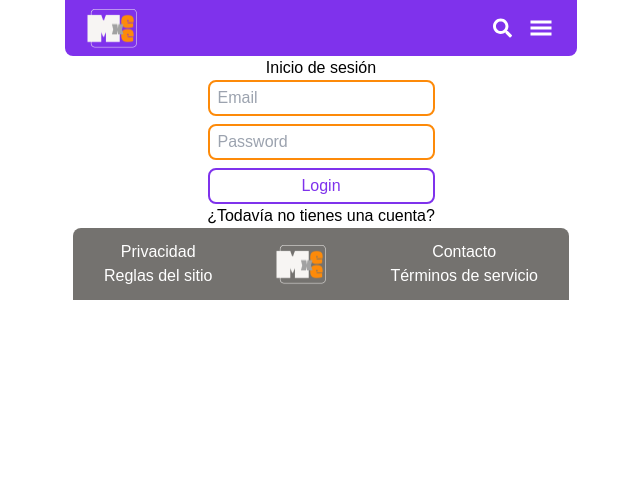
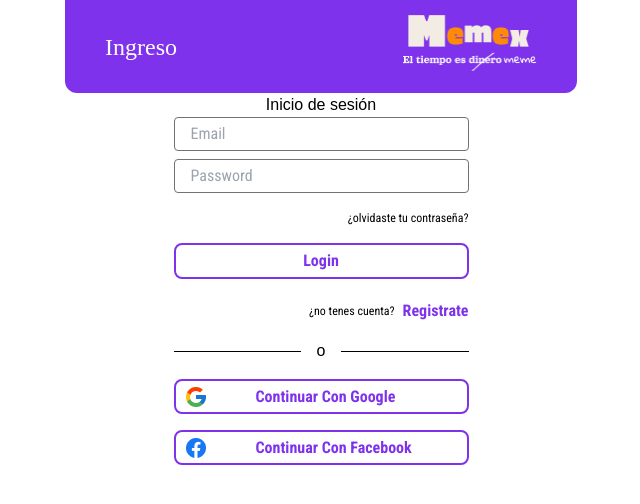
Before and after one commit to No-Country/S4-13-T-Node-React, a Next.js app in the folder front/: page /login in a window 1280 px wide. Shown: the top 504 px of the page, without its empty margins (319-959 px from the left). Built offline with nearby package versions, Linux system fonts and the light colour scheme; a web font is replaced by a local one.

Commit message:
estilos y redux de forms

```diff
--- a/front/components/formLogin/FormLogin.tsx
+++ b/front/components/formLogin/FormLogin.tsx
@@ -1,34 +1,29 @@
-import { Formik, Form, Field } from "formik";
-import React from "react";
-import * as Yup from "yup";
+import { Formik, Form, Field } from 'formik';
+import React from 'react';
+import * as Yup from 'yup';
 
-import {useDispatch} from 'react-redux'
+import { useDispatch } from 'react-redux';
 import { login } from '../../redux/slice/userLoginSlice';
 import { LoginProps } from '../../interfaces';
-
+import Link from 'next/link';
 
 const validateLoginSchema = Yup.object({
-  email: Yup.string()
-    .email("Debes ingresar un email válido")
-    .required("Email requerido"),
-  password: Yup.string()
-    .min(6, "El password debe tener al menos 6 caracteres")
-    .required("Password requerido"),
+  email: Yup.string().email('Debes ingresar un email válido').required('Email requerido'),
+  password: Yup.string().min(6, 'El password debe tener al menos 6 caracteres').required('Password requerido'),
 });
 
 const FormLogin = () => {
-
-  const dispatch = useDispatch()
+  const dispatch = useDispatch();
 
   return (
     <>
       <h1>Inicio de sesión</h1>
       {
         <Formik
-          initialValues={{ email: "", password: "" }}
-          onSubmit={(values:LoginProps, {resetForm}) => {
-            dispatch(login(values))
-            resetForm()
+          initialValues={{ email: '', password: '' }}
+          onSubmit={(values: LoginProps, { resetForm }) => {
+            dispatch(login(values));
+            resetForm();
           }}
           validationSchema={validateLoginSchema}
         >
@@ -39,23 +34,24 @@
                   name="email"
                   type="email"
                   placeholder="Email"
-                  className="border-2 border-secondary rounded-lg px-2 py-1"
+                  className=" font-roboto border-[1px] border-accent rounded-[4px] w-[295px] px-4 py-1"
                 />
-                {errors.email && touched.email ? (
-                  <div className="text-xs">{errors.email}</div>
-                ) : null}
+                {errors.email && touched.email ? <div className="text-xs">{errors.email}</div> : null}
                 <Field
                   name="password"
                   type="password"
                   placeholder="Password"
-                  className="border-2 border-secondary rounded-lg px-2 py-1"
+                  className=" font-roboto border-[1px] border-accent rounded-[4px] w-[295px] pl-4 py-1"
                 />
-                {errors.password && touched.password ? (
-                  <div className="text-xs">{errors.password}</div>
-                ) : null}
+                {errors.password && touched.password ? <div className="text-xs">{errors.password}</div> : null}
+                <Link href="#">
+                  <a className="text-[12px] font-roboto w-[295px] text-end my-2 hover:text-primary">
+                    ¿olvidaste tu contraseña?
+                  </a>
+                </Link>
                 <button
                   type="submit"
-                  className="border-2 border-primary rounded-lg px-4 py-1 text-primary"
+                  className="border-2 border-primary rounded-[8px] font-bold w-[295px] font-roboto px-4 py-1 text-primary"
                 >
                   Login
                 </button>
--- a/front/components/formRegister/FormRegister.tsx
+++ b/front/components/formRegister/FormRegister.tsx
@@ -20,7 +20,7 @@
 
   return (
     <>
-      <h4 className="text-sm max-w-[250px] py-6 text-center">
+      <h4 className="text-sm max-w-[250px] py-6 text-center font-semibold text-black">
         Vas a poder hacer comentarios, agregar a favoritos y subir memes!
       </h4>
       {
@@ -38,14 +38,14 @@
                 <Field
                   name="username"
                   placeholder="Nombre"
-                  autocomplete="off"
+                  autoComplete="off"
                   className="w-[295px] placeholder:text-accent font-roboto border-[1px] rounded-[4px] border-accent px-2 py-1"
                 />
                 {errors.username && touched.username ? <div className="text-xs">{errors.username}</div> : null}
                 <Field
                   name="email"
                   type="email"
-                  autocomplete="off"
+                  autoComplete="off"
                   placeholder="Email"
                   className="placeholder:text-accent font-roboto border-[1px] rounded-[4px] border-accent w-[295px] px-2 py-1"
                 />
@@ -53,7 +53,7 @@
                 <Field
                   name="password"
                   type="password"
-                  autocomplete="off"
+                  autoComplete="off"
                   placeholder="Contraseña"
                   className="placeholder:text-accent font-roboto border-[1px] rounded-[4px] border-accent w-[295px] px-2 py-1"
                 />
--- a/front/components/formRegister/MediaButton.tsx
+++ b/front/components/formRegister/MediaButton.tsx
@@ -4,7 +4,7 @@
 
 const MediaButton = ({ social }: MDProps) => {
   return (
-    <div className="w-[295px] h-[35px] border-[2px] border-primary rounded-[4px] cursor-pointer flex flex-row items-center justify-start px-2">
+    <div className="w-[295px] h-[35px] border-[2px] border-primary rounded-[8px] cursor-pointer flex flex-row items-center justify-start px-2">
       <Image src={`/assets/${social}.png`} width="24px" height="24px" />
       <p className="font-roboto text-primary font-bold capitalize pl-12">Continuar con {social}</p>
     </div>
--- a/front/hooks/useAxios.tsx
+++ b/front/hooks/useAxios.tsx
@@ -1,6 +1,6 @@
 import axios from 'axios';
 
-const BASE_URL = process.env.APIURL;
+const BASE_URL = process.env.NEXT_PUBLIC_API_URL;
 
 const useAxios = () => {
   const axiosInstance = axios.create({
--- a/front/next.config.js
+++ b/front/next.config.js
@@ -2,22 +2,9 @@
 const nextConfig = {
   reactStrictMode: true,
   swcMinify: true,
-  env: {
-    APIURL: 'http://localhost:8080',
-  },
   images: {
     domains: ['i.pravatar.cc', 'loremflickr.com'],
   },
 };
 
 module.exports = nextConfig;
-
-// domains: [
-//   'localhost',
-//   'img.etimg.com',
-//   'loremflickr.com',
-//   'assets.vogue.com',
-//   'm.media-amazon.com',
-//   'upload.wikimedia.org',
-// ],
-// formats: ['image/webp'],
--- a/front/pages/login/index.tsx
+++ b/front/pages/login/index.tsx
@@ -1,8 +1,11 @@
 import type { NextPage } from 'next';
 import Head from 'next/head';
-import Link from 'next/link';
 import FormLogin from '../../components/formLogin/FormLogin';
-import Layout from '../../components/layout/Layout';
+import LayoutFormPages from '../../components/layout/LayoutFormPages';
+import FormLinks from '../../components/formRegister/FormLinks';
+import { HrComponent } from '../../components/formRegister/HrComponent';
+import { MediaContainer } from '../../components/formRegister/MediaContainer';
+
 const Login: NextPage = () => {
   return (
     <div>
@@ -12,14 +15,14 @@
         <link rel="icon" href="/favicon.ico" />
       </Head>
 
-      <Layout>
+      <LayoutFormPages heading="ingreso">
         <div className="flex flex-col justify-center items-center">
           <FormLogin />
-          <Link href="/register">
-            <a>¿Todavía no tienes una cuenta?</a>
-          </Link>
+          <FormLinks question="¿no tenes cuenta?" anchor="Registrate" />
+          <HrComponent />
+          <MediaContainer />
         </div>
-      </Layout>
+      </LayoutFormPages>
     </div>
   );
 };
--- a/front/redux/slice/userLoginSlice.ts
+++ b/front/redux/slice/userLoginSlice.ts
@@ -21,6 +21,8 @@
         console.log('sesion iniciada!');
         return credentials;
       }
+      console.warn('credenciales incorrectas');
+
       return;
     },
   },
--- a/front/redux/slice/userSignupSlice.ts
+++ b/front/redux/slice/userSignupSlice.ts
@@ -21,7 +21,7 @@
         let newUser = { username, email, password };
         state = newUser;
       }
-      console.log(state);
+      console.log('cuenta creada!', state);
     },
   },
 });
--- a/front/tailwind.config.js
+++ b/front/tailwind.config.js
@@ -10,6 +10,7 @@
       accent: '#74726F',
       bgCard: '#FDFDFD',
       white: '#fff',
+      black: '#000',
     },
     fontFamily: {
       orelega: 'Orelega One, cursive',
```
